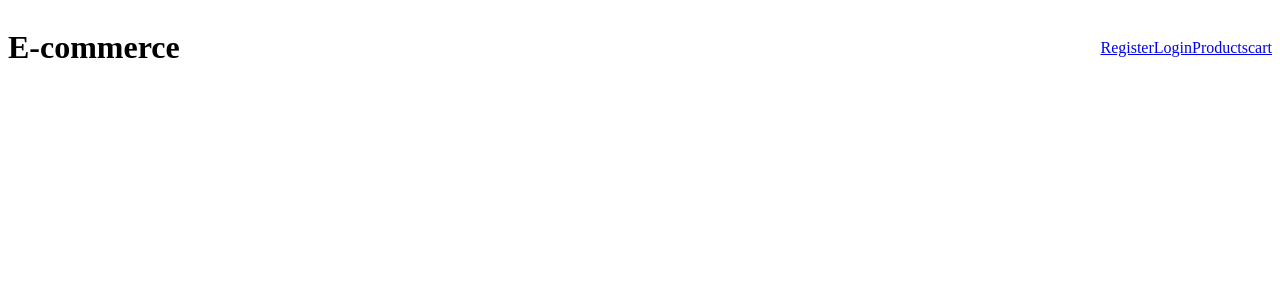
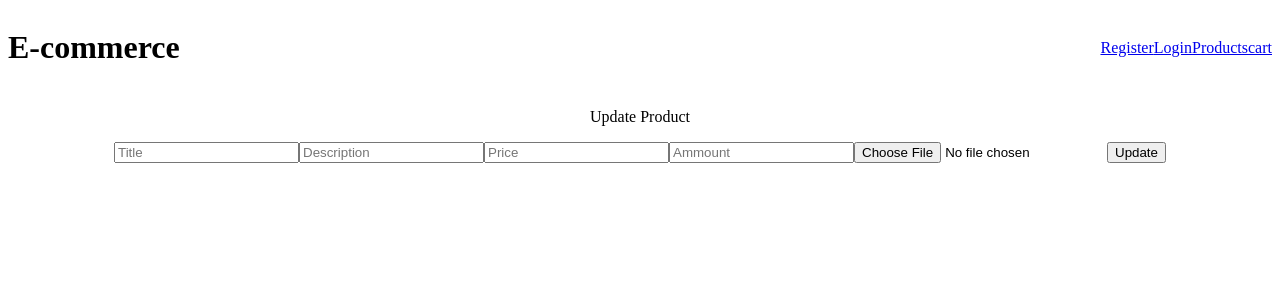
Before and after one commit to C4-MohamadAbdulraheem/-MERAKI_Academy_Project_4-, a React (Create React App) app in the folder frontend/: page /update in a window 1280 px wide. Shown: the top 300 px of the page. Built offline with nearby package versions, Linux system fonts and the light colour scheme.

Commit message:
update product

```diff
--- a/frontend/src/App.js
+++ b/frontend/src/App.js
@@ -5,15 +5,16 @@ import Header from "./component/Header/Header";
 import Login from "./component/Login/Login.js";
 import Products from "./component/Products/Products.js";
 import Cart from "./component/Cart/Cart";
-import ProductDetailes from "./component/ProductDetailes/ProductDetailes"
+import ProductDetailes from "./component/ProductDetailes/ProductDetailes";
+import Update from "./component/Update/Update"
 import "./App.css";
-
 
 function App() {
   //create a global state for token
   const [token, setToken] = useState("");
   const [cart, setCart] = useState([]);
-  const [productDetailes, setProductDetailes] = useState([])
+  const [productDetailes, setProductDetailes] = useState([]);
+  const [UpdateId, setUpdateId] = useState("")
   console.log(productDetailes);
   return (
     <div className="App">
@@ -24,10 +25,21 @@ function App() {
         <Route path="/login" element={<Login setToken={setToken} />} />
         <Route
           path="/products"
-          element={<Products  setProductDetailes={setProductDetailes} />}
+          element={<Products setProductDetailes={setProductDetailes} />}
         />
         <Route path="/cart" element={<Cart cart={cart} />}></Route>
-        <Route path="/productdetailes"  element={<ProductDetailes setCart={setCart} cart={cart} productDetailes={productDetailes}/>}/>
+        <Route
+          path="/productdetailes"
+          element={
+            <ProductDetailes
+              setCart={setCart}
+              cart={cart}
+              productDetailes={productDetailes}
+              setUpdateId={setUpdateId}
+            />
+          }
+        />
+        <Route path="/update" element={<Update UpdateId={UpdateId} token={token} />}></Route>
       </Routes>
     </div>
   );
--- a/frontend/src/component/ProductDetailes/ProductDetailes.js
+++ b/frontend/src/component/ProductDetailes/ProductDetailes.js
@@ -1,7 +1,9 @@
 import "./ProductDetailes.css";
 import { useState, useEffect } from "react";
-const ProductDetailes = ({ setCart, cart, productDetailes }) => {
+import { Navigate, useNavigate } from "react-router-dom"
+const ProductDetailes = ({ setCart, cart, productDetailes ,setUpdateId}) => {
   const [counter, setCounter] = useState(0);
+  const navigate = useNavigate()
   const products =
     productDetailes.length &&
     productDetailes.map((product) => {
@@ -37,6 +39,26 @@ const ProductDetailes = ({ setCart, cart, productDetailes }) => {
             >
               -
             </button>
+            <div className="comments">
+              <p>comments</p>
+              {product.comment &&
+                product.comment.map((comment) => {
+                  return (
+                    <div>
+                      <p>comment:{comment.comment}</p>
+                      <p>
+                        commenter:
+                        {comment.commenter && comment.commenter.firstName}
+                      </p>
+                    </div>
+                  );
+                })}
+            </div>
+          <button onClick={()=>{
+            setUpdateId(product._id)
+            navigate("/update")
+          }}>Update</button>
+
           </div>
         </div>
       );
--- /dev/null
+++ b/frontend/src/component/Update/Update.js
@@ -0,0 +1,78 @@
+import axios from "axios";
+import React ,{useState} from "react";
+import { useNavigate } from "react-router-dom";
+
+const Update = ({ UpdateId, token }) => {
+  const Navigate = useNavigate();
+  const [title, setTitle] = useState("");
+  const [description, setDescription] = useState("");
+  const [price, setPrice] = useState("");
+  const [ammount, setAmmount] = useState("");
+  const [image, setImage] = useState("");
+  const [message, setMessage] = useState("");
+  const updateInfo = { title, description, price, ammount, image };
+  const updateProduct = (id) => {
+    axios
+      .put(`http://localhost:5000/product/update/${id}`, updateInfo, {
+        headers: {
+          Authorization: `Basic ${token}`,
+        },
+      })
+      .then((result) => {
+        setMessage("Product Updated");
+      }).catch((err)=>{
+        setMessage("error while updated")
+      })
+  };
+  return (
+    <div>
+      <p>Update Product</p>
+      <input
+        placeholder="Title"
+        type="text"
+        onChange={(e) => {
+          setTitle(e.target.value);
+        }}
+      ></input>
+      <input
+        placeholder="Description"
+        type="text"
+        onChange={(e) => {
+          setDescription(e.target.value);
+        }}
+      ></input>
+      <input
+        placeholder="Price"
+        type="text"
+        onChange={(e) => {
+          setPrice(e.target.value);
+        }}
+      ></input>
+      <input
+        placeholder="Ammount"
+        type="text"
+        onChange={(e) => {
+          setAmmount(e.target.value);
+        }}
+      ></input>
+      <input
+        type="file"
+        onChange={(e) => {
+          setImage(e.target.value);
+        }}
+      ></input>
+      {/* <input placeholder="Title" type="text"></input>
+      <input placeholder="Title" type="text"></input> */}
+      <button
+        onClick={() => {
+          updateProduct(UpdateId);
+        }}
+      >
+        Update
+      </button>
+      <p>{message}</p>
+    </div>
+  );
+};
+
+export default Update;
```
Also changed, not shown: frontend/src/component/Update/Update.css (added).
